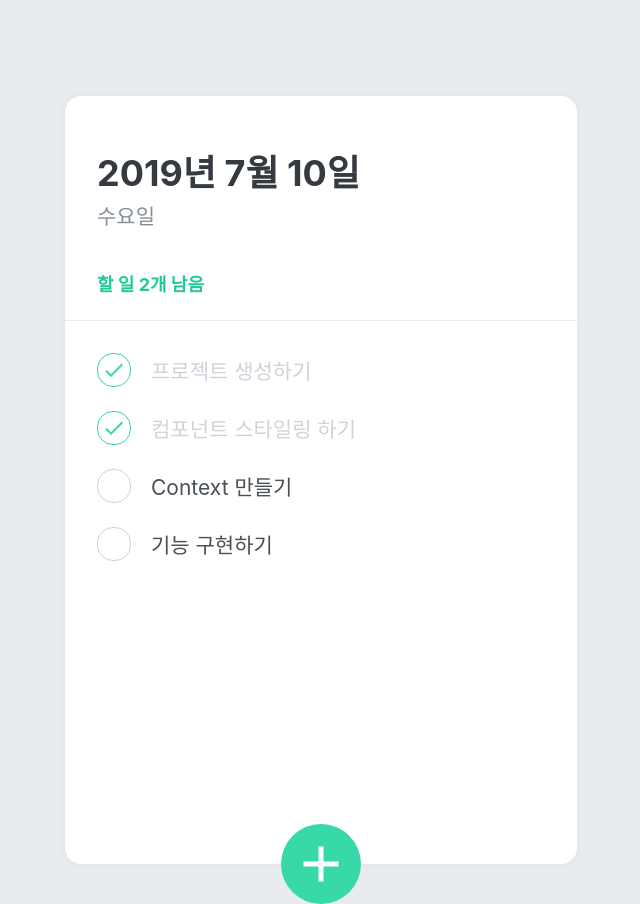
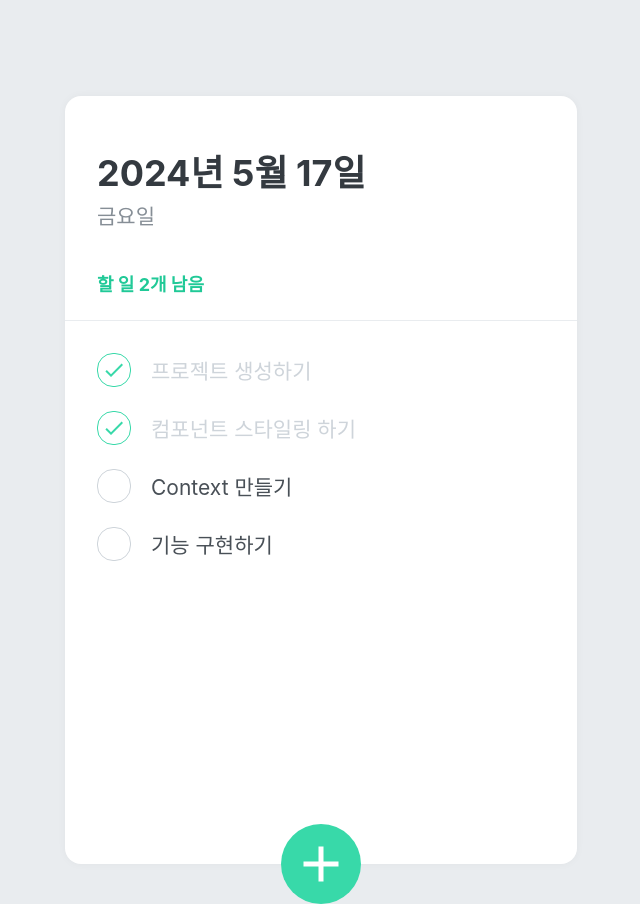
Before and after one commit to devheesukang/react-todolist, a React (Create React App) app: page / in a window 1280 px wide. Shown: the whole page, without its empty margins (319-959 px from the left). Built offline with nearby package versions, Linux system fonts and the light colour scheme.

Commit message:
TodoHead date section rendering date shown in TodoHead component uses methods by Date. today.toLocaleDateString shows todays date

```diff
--- a/src/components/TodoHead.js
+++ b/src/components/TodoHead.js
@@ -30,10 +30,18 @@ function TodoHead() {
   const todos = useTodoState();
   const undoneTasks = todos.filter((todo) => !todo.done);
 
+  const today = new Date();
+  const dateString = today.toLocaleDateString("ko-KR", {
+    year: "numeric",
+    month: "long",
+    day: "numeric",
+  });
+  const dayName = today.toLocaleDateString("ko-KR", { weekday: "long" });
+
   return (
     <TodoHeadBlock>
-      <h1>2019년 7월 10일</h1>
-      <div className="day">수요일</div>
+      <h1>{dateString}</h1>
+      <div className="day">{dayName}</div>
       <div className="tasks-left">할 일 {undoneTasks.length}개 남음</div>
     </TodoHeadBlock>
   );
```
